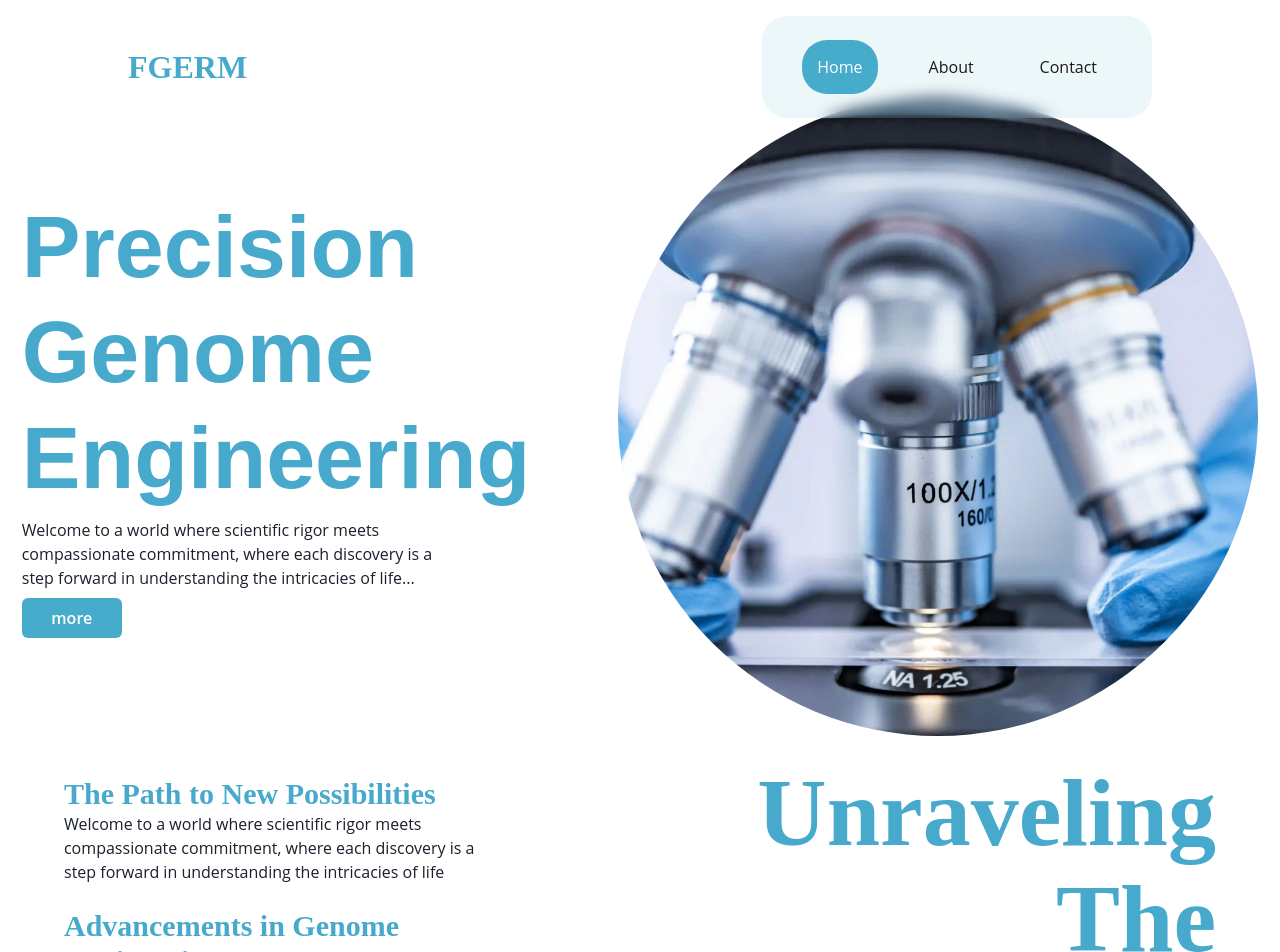
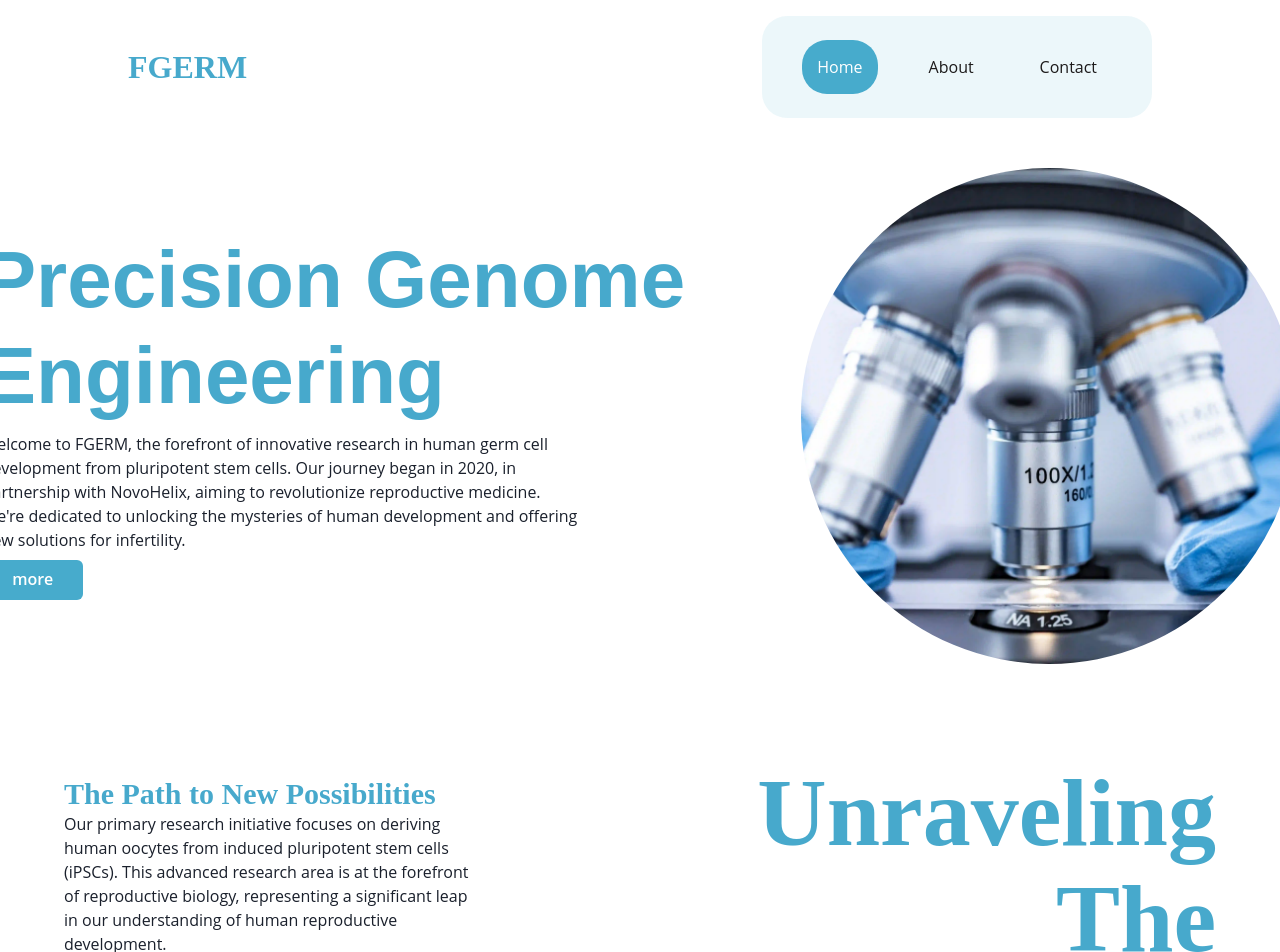
Before and after one commit to fgerm/fgerm_web, a React (Vite) app: page / in a window 1280 px wide. Shown: the top 952 px of the page. Built offline with nearby package versions, Linux system fonts and the light colour scheme; a web font is replaced by a local one.

Commit message:
Fix HomePage and update basic new content

```diff
--- a/src/components/pages/AboutPage.tsx
+++ b/src/components/pages/AboutPage.tsx
@@ -3,7 +3,7 @@ import { Flex, Heading, VStack,  Text } from '@chakra-ui/react'
 const AboutPage = () => {
   return (
 
-    <VStack h="100vh"
+    <VStack
     padding= {{
       base:"4rem 1rem",
       lg:"4rem 2rem"
@@ -50,26 +50,44 @@ const AboutPage = () => {
 
     </Heading>
 
-
+      <VStack maxW={{
+      md:"50ch",
+      lg:"60ch",
+      xl:"60ch"
+     }}>
     <Text
 
      alignSelf="start"
 
-     w={{
-
-      base:"100%",
-      lg:"50%"}}
-     lineHeight="2.0"
-     maxW={{
-      md:"50ch",
-      lg:"60ch",
-      xl:"60ch"
 
 
-     }}>
+     >
 
-    Welcome to a world where scientific rigor meets compassionate commitment, where each discovery is a step forward in understanding the intricacies of lifeWelcome to a world where scientific rigor meets compassionate commitment,  where each discovery is a step forward in understanding the intricacies of lifeWelcome to a world where scientific rigor meets compassionate commitment, where each discovery is a step forward in understanding the intricacies of lifeWelcome to a world where scientific rigor meets compassionate commitment,
+    FGERM, established in 2020 in partnership with NovoHelix, marks a significant leap
+in reproductive medicine. We embarked on this journey to decode the secrets of human germ cell
+development. By focusing on the processes from primordial germ cells to mature gametes, we aim to
+offer new perspectives and solutions to infertility and developmental biology.
     </Text>
+    <Text>
+        Research Areas and Goals: "Our research ambitiously addresses the intricate journey of human germ cells, focusing on their development into oocytes or sperm. We delve into the realms of embryogenesis and gametogenesis, aiming to shed light on the complex processes involved in human development. Our ultimate goals include addressing infertility, advancing reproductive health therapies, and offering groundbreaking insights into early human development."
+        </Text>
+        <Text>
+Recent Breakthroughs: "Our team is achieving significant milestones, including the successful derivation of mature human-like oocytes from induced pluripotent stem cells. This breakthrough not only paves the way for novel infertility treatments but also opens the door to the creation of bespoke animal models to study totipotency, which can significantly advance research in reproductive medicine."
+        </Text>
+    <Text
+
+
+    >
+    Our multidisciplinary team includes world-renowned scientists, researchers, and ethicists.
+Their expertise spans genome engineering, reproductive medicine, and biomedical ethics. United in
+our mission, we leverage our diverse backgrounds to pioneer breakthroughs in reproductive
+medicine.
+
+    </Text>
+
+
+
+    </VStack>
 
 
 
--- a/src/components/pages/HomePage.tsx
+++ b/src/components/pages/HomePage.tsx
@@ -1,4 +1,4 @@
-import { Flex, Box, Button, Image, Text,Heading, VStack } from '@chakra-ui/react'
+import { Flex, Box, Button, Image, Text,Heading, VStack, HStack } from '@chakra-ui/react'
 import mainImage from "../../assets/images/homePage_main.webp";
 
 
@@ -12,18 +12,15 @@ const HomePage = () => {
 const contentData= [
   { id:1,
   heading:"The Path to New Possibilities",
-  text:`Welcome to a world where scientific rigor meets compassionate commitment,
-  where each discovery is a step forward in understanding the intricacies of life` },
+  text:` Our primary research initiative focuses on deriving human oocytes from induced pluripotent stem cells (iPSCs). This advanced research area is at the forefront of reproductive biology, representing a significant leap in our understanding of human reproductive development.` },
 
   { id:2,
   heading:"Advancements in Genome Engineering ",
-  text:`Welcome to a world where scientific rigor meets compassionate commitment,
-  where each discovery is a step forward in understanding the intricacies of life` },
+  text:`The ability to derive human oocytes from iPSCs also presents an invaluable tool for genetic research, particularly in understanding hereditary diseases and reproductive disorders. It allows us to study the effects of specific genetic mutations on oocyte development and early embryogenesis`},
 
   { id:3,
   heading:"Revolutionizing Biomedical Models",
-  text:`Welcome to a world where scientific rigor meets compassionate commitment,
-  where each discovery is a step forward in understanding the intricacies of life` },
+  text:`Our work provides a unique platform for modeling human development and diseases in vitro, offering insights into complex genetic and epigenetic mechanisms that drive early human development` },
 ]
 
 
@@ -34,14 +31,15 @@ const contentData= [
   <VStack
    padding= {{
     xl:"0rem 4rem",
-    lg: "0 4rem",
-    md:"0 4rem",
-    base:"0rem 1.5rem"
+    lg: "0 3rem",
+    md:"0 2rem",
+    sm:"0 2rem",
+    base:"0 1rem"
    }}
+
   >
 
   <Flex
-
     h={{
       xl: '80vh',
       lg: "80vh",
@@ -57,13 +55,7 @@ const contentData= [
     }}
 
   alignItems="center"
-  gap={{
-    xl:"inherit",
-    lg:0,
-    md:1,
-    base:3,
 
-  }}
    >
 
 
@@ -72,21 +64,21 @@ const contentData= [
 
     alignItems="left"
 
+
     >
 
     <Heading as='h1'
+
       fontSize={{
-        xl:"5.5rem",
-        lg:"4rem",
+        xl:"5rem",
+        lg:"3.5rem",
         md:"4rem",
-        sm:"4rem",
-        base:"3rem",
-
+        sm:"3rem",
+        base:"3rem"
       }}
 
       fontFamily="heading"
       color="#47a9cc"
-
 
 
       >Precision Genome Engineering</Heading>
@@ -94,44 +86,30 @@ const contentData= [
       <Text
 
       w= {{
+        xl:"65ch",
+        lg:"50ch",
+        md:"50ch",
+        sm:"45ch",
+        base:"35ch"
+        }}
+        > Welcome to FGERM, the forefront of innovative research in human germ cell development from pluripotent stem cells. Our journey began in 2020, in partnership with NovoHelix, aiming to revolutionize reproductive medicine. We're dedicated to unlocking the mysteries of human development and offering new solutions for infertility.</Text>
 
-        lg:"26rem",
-        sm:"20rem",
-        md:"24rem",
 
-        base:"20rem"
-        }} >
-      Welcome to a world where scientific rigor meets compassionate commitment,
-      where each discovery is a step forward in understanding the intricacies of life...</Text>
       <Button bg="brand.500" color="white" w="100px">more</Button>
     </VStack>
 
     <Box
       overflow="hidden"
-      bg="green"
+
       borderRadius="25rem"
 
       w={{
         xl:"45rem",
-        lg: "40rem",
-        md: "30rem",
-        sm: "30rem",
-        base: "25rem"
-
-
+        lg: "32rem",
+        md: "35rem",
+        sm: "25rem",
+        base: "20rem"
       }}
-
-      minW={{
-        xl:"40rem"
-      }}
-
-      maxW={ {
-        xl:"55rem",
-        lg:"45rem",
-        md:"35rem",
-        sm:"30rem",
-        base:"20rem"
-       }}
 
 
       >
```
